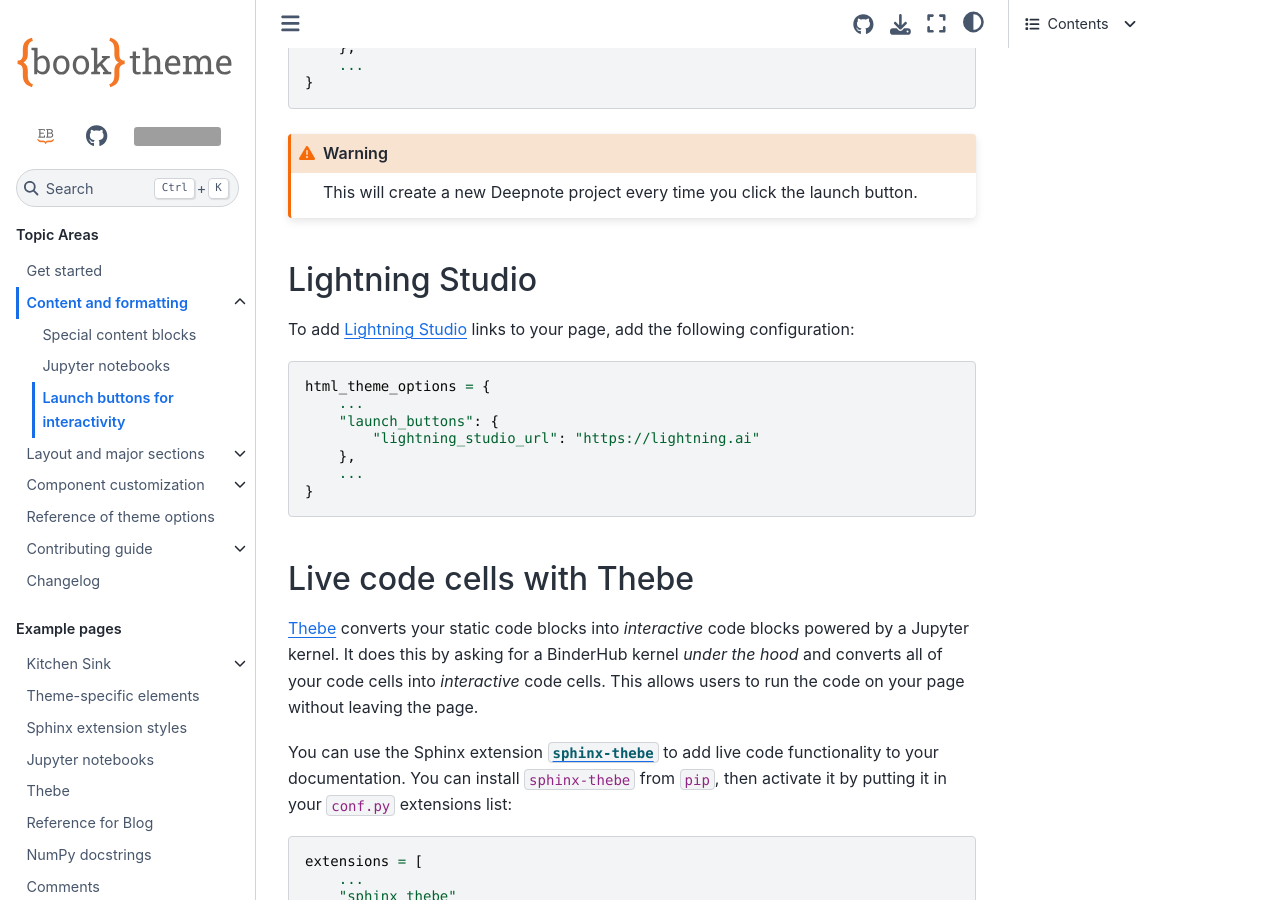
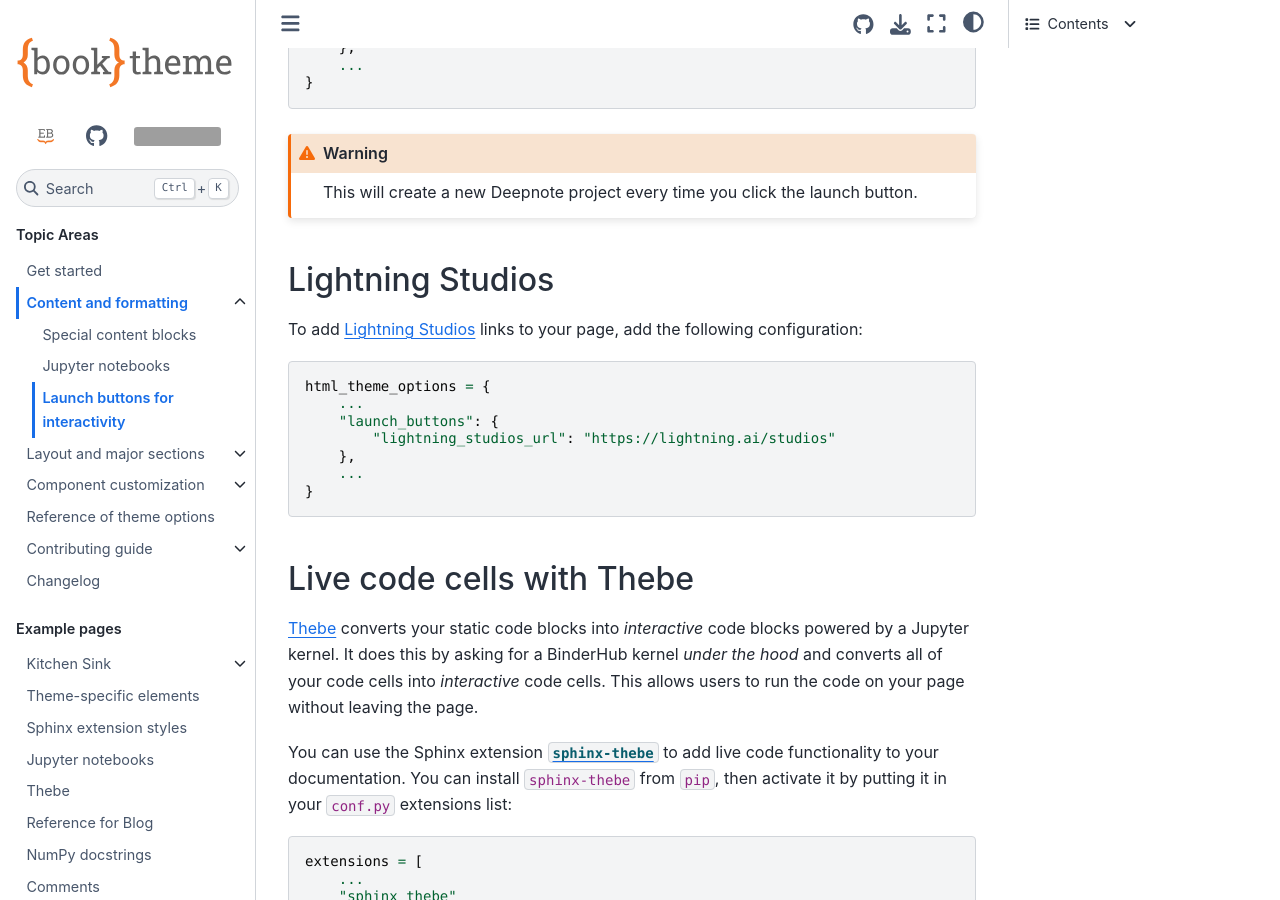
Before and after one commit to executablebooks/sphinx-book-theme, a Sphinx documentation site: the page built from docs/content/launch.md, in a window 1280 px wide and 900 px high, scrolled down 1595 px. Built offline with Sphinx 7.4.7 and the Sphinx Book theme 1.1.4, drawn with Linux system fonts in a browser that asks for light colours; pages that are not in the unit, such as notebooks, are missing from menus; comment, search, counter and statistics services are not loaded; the version number is read from the project's files by our own code; grey boxes are pictures that could not be loaded.

Commit message:
studios plural

````diff
--- a/docs/conf.py
+++ b/docs/conf.py
@@ -114,7 +114,7 @@
         "binderhub_url": "https://mybinder.org",
         "colab_url": "https://colab.research.google.com/",
         "deepnote_url": "https://deepnote.com/",
-        "lightning_studio_url": "https://lightning.ai/",
+        "lightning_studios_url": "https://lightning.ai/studios",
         "notebook_interface": "jupyterlab",
         "thebe": True,
         # "jupyterhub_url": "https://datahub.berkeley.edu",  # For testing
--- a/docs/content/launch.md
+++ b/docs/content/launch.md
@@ -85,16 +85,16 @@
 This will create a new Deepnote project every time you click the launch button.
 ```
 
-## Lightning Studio
+## Lightning Studios
 
-To add [Lightning Studio](https://lightning.ai) links to your page, add the following configuration:
+To add [Lightning Studios](https://lightning.ai/studios) links to your page, add the following configuration:
 
 
 ```python
 html_theme_options = {
     ...
     "launch_buttons": {
-        "lightning_studio_url": "https://lightning.ai"
+        "lightning_studios_url": "https://lightning.ai/studios"
     },
     ...
 }
````
Also changed, not shown: src/sphinx_book_theme/theme/sphinx_book_theme/static/images/logo_lightning_studios.svg (renamed from src/sphinx_book_theme/theme/sphinx_book_theme/static/images/logo_lightning_studio.svg), 2 other files.
